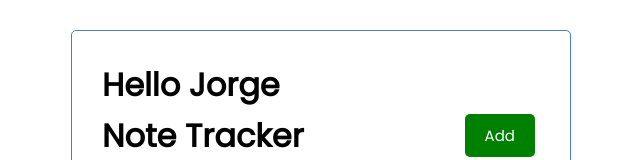
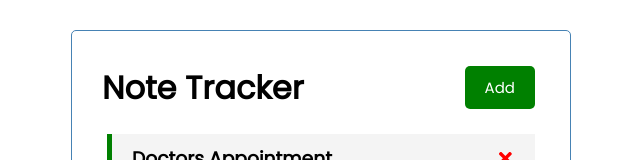
Before and after one commit to jorgepires311/react_crash_course, a React (Create React App) app in the folder my-app/: page / in a window 1280 px wide. Shown: the top 160 px of the page, without its empty margins (319-959 px from the left). Built offline with nearby package versions, Linux system fonts and the light colour scheme; data requests are answered from the project's data file.

Commit message:
Added footer and routing

```diff
--- a/my-app/src/App.js
+++ b/my-app/src/App.js
@@ -1,9 +1,12 @@
 import { useState, useEffect } from "react";
+import { BrowserRouter as Router, Route, Routes } from "react-router-dom";
 import Header from "./components/Header";
+import Footer from "./components/Footer";
 import Tasks from "./components/Tasks";
 import AddTask from "./components/AddTask";
+import About from "./components/About";
+
 function App() {
-  const name = "Jorge";
   const [showAddTask, setShowAddTask] = useState(false);
   const [tasks, setTasks] = useState([]);
 
@@ -69,19 +72,35 @@ function App() {
     );
   };
   return (
+    <Router>
       <div className="container">
-      <h1>Hello {name}</h1>
         <Header
           onAdd={() => setShowAddTask(!showAddTask)}
           showAdd={showAddTask}
         />
+        <Routes>
+          <Route
+            path="/"
+            element={
+              <>
                 {showAddTask && <AddTask onAdd={addTask} />}
                 {tasks.length > 0 ? (
-        <Tasks tasks={tasks} onDelete={deleteTask} onToggle={toggleReminder} />
+                  <Tasks
+                    tasks={tasks}
+                    onDelete={deleteTask}
+                    onToggle={toggleReminder}
+                  />
                 ) : (
                   "No Tasks to Display"
                 )}
+              </>
+            }
+          />
+          <Route path="/about" component={About} />
+        </Routes>
+        <Footer />
       </div>
+    </Router>
   );
 }
 export default App;
```
Lines whose indentation alone changed are shown as unchanged.
